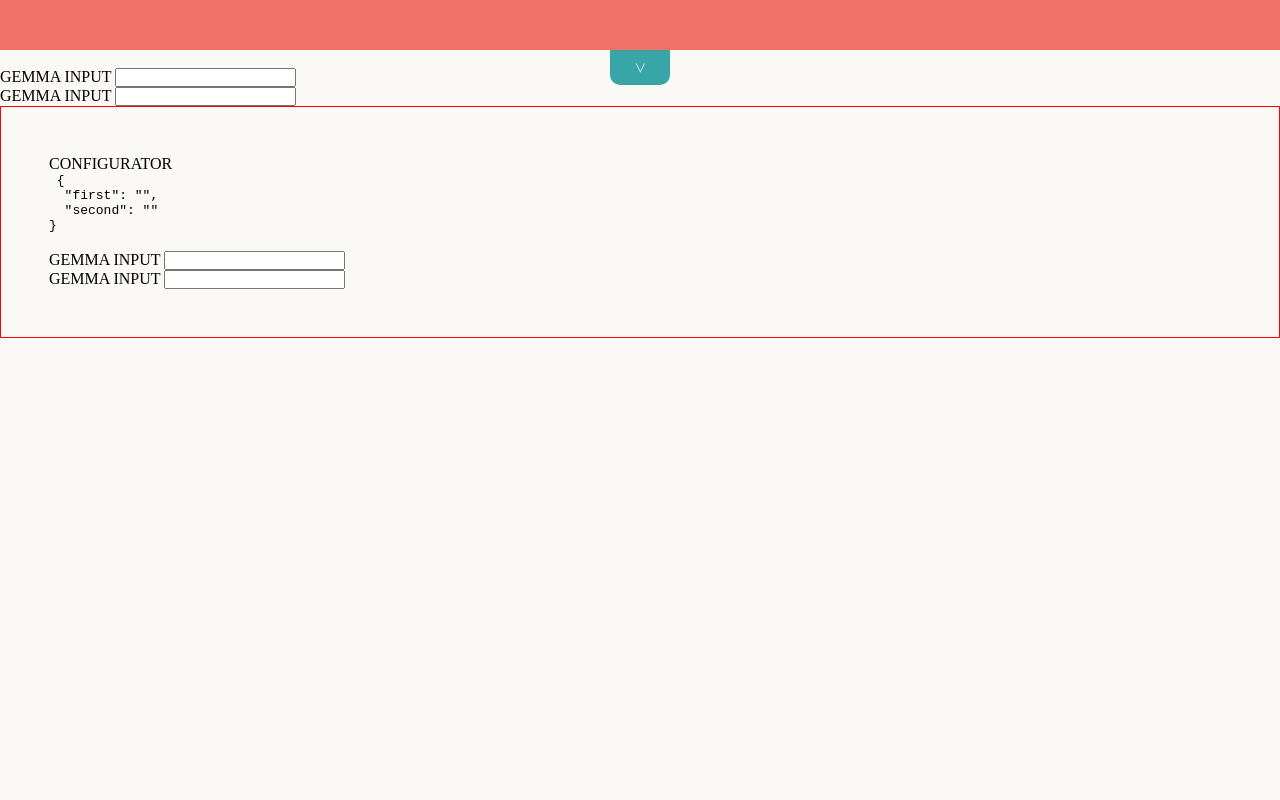
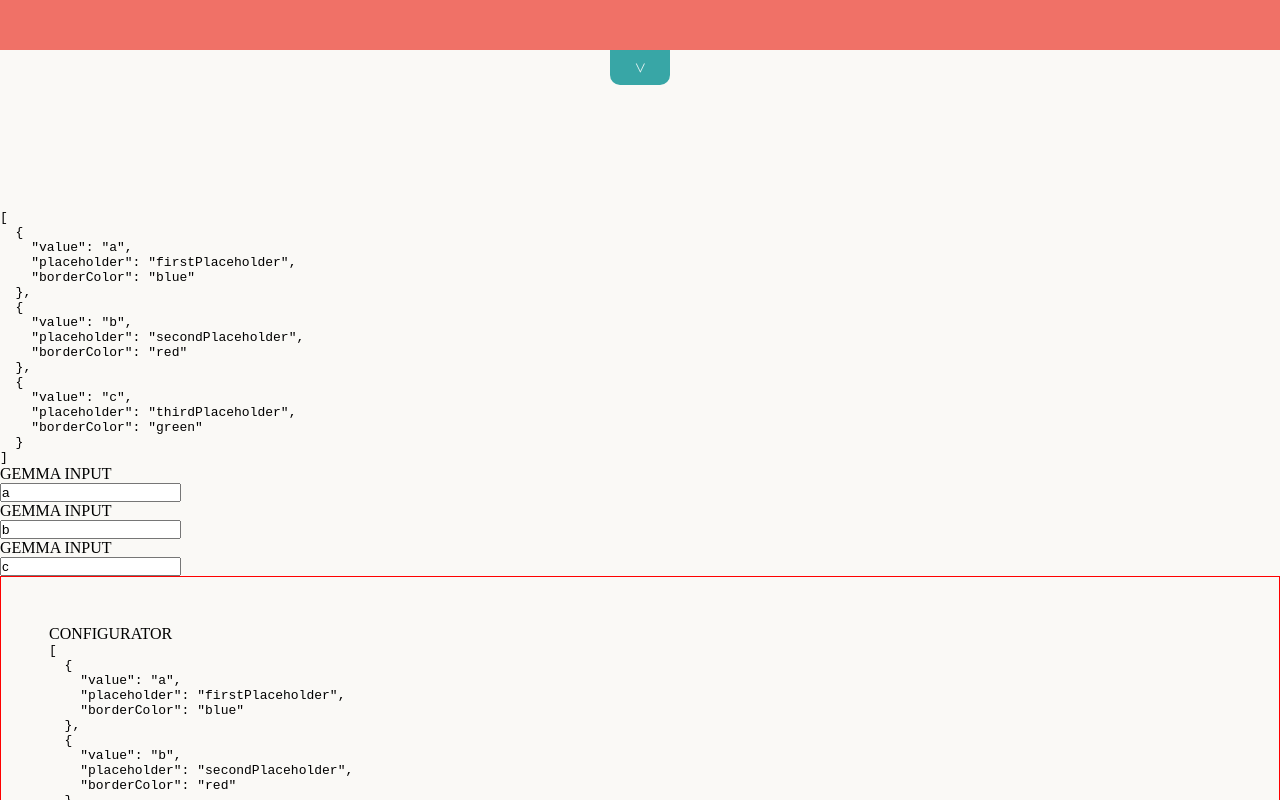
Before and after one commit to Gemmacentr/vueApp, a Vue app: page /data in a window 1280 px wide. Shown: the top 800 px of the page. Built offline with nearby package versions, Linux system fonts and the light colour scheme.

Commit message:
esempio array

```diff
--- a/src/components/Data.vue
+++ b/src/components/Data.vue
@@ -1,24 +1,46 @@
 <script setup lang="ts">
 import { ref } from "vue";
-import Configurator from "../components/Misc/Configurator.vue";
 import GemmaInput from "./UI/GemmaInput.vue";
+import Configurator from "./Misc/Configurator.vue";
 
+const elementsOfData = ref([
+  {
+    value: 'a',
+    placeholder: 'firstPlaceholder',
+    borderColor: 'blue'
+  },
+  {
+    value: 'b',
+    placeholder: 'secondPlaceholder',
+    borderColor: 'red'
+  },
+  {
+    value: 'c',
+    placeholder: 'thirdPlaceholder',
+    borderColor: 'green'
+  }
+])
 
-const model = ref({
-  first: '',
-  second: ''
-})
-
-// Definire un array "elements" che contiene input con il proprio placeholder e colore del bordo dell'input
-// Questo array sarà passato in configurator tramite la props "el"
 </script>
 
 <template>
 
-<br>
-  <GemmaInput v-model="model.first" />
-  <br>
-  <GemmaInput v-model="model.second" />
+  <div class="margin">
+    <pre>{{ elementsOfData
+   }}</pre>
 
-  <Configurator v-model="model" />
+    <div v-for="(_) of elementsOfData">
+      <GemmaInput v-model="_.value"  />
+    </div>
+
+
+    <Configurator v-model="elementsOfData" />
+  </div>
+
 </template>
+
+<style lang="scss">
+.margin {
+  padding-top: 10rem;
+}
+</style>
--- a/src/components/Misc/Configurator.vue
+++ b/src/components/Misc/Configurator.vue
@@ -1,5 +1,5 @@
 <script setup lang="ts">
-import { computed } from "vue";
+import { PropType, computed } from "vue";
 import GemmaInput from "../UI/GemmaInput.vue";
 
 // Itereare el in modo da avere lo stesso numero di input sia su Data che in questo componente
@@ -9,17 +9,15 @@ import GemmaInput from "../UI/GemmaInput.vue";
 
 const props = defineProps({
   modelValue: {
-    default: {
-      first: '',
-      second: ''
-    }
+    type: Array as PropType<Array<any>>,
+    default: () => []
   },
-  el: []
+
 })
 
 const emit = defineEmits(['update:modelValue'])
 
-const model = computed({
+const modelConfigurator = computed({
   get: () => props.modelValue,
   set: (value) => {
     emit('update:modelValue', value)
@@ -33,11 +31,11 @@ const model = computed({
   <div class="configurator">
     CONFIGURATOR
     <br>
-    <pre> {{ model }}</pre>
+    <pre>{{ modelConfigurator }}</pre>
     <br>
-    <GemmaInput v-model="model.first"  />
-    <br>
-    <GemmaInput v-model="model.second" />
+    <GemmaInput v-model="element.value" :placeholder="element.placeholder" :borderColor="element.borderColor"
+      v-for="(element) of modelConfigurator" />
+
   </div>
 
 </template>
--- a/src/components/UI/GemmaInput.vue
+++ b/src/components/UI/GemmaInput.vue
@@ -4,9 +4,13 @@ import Input from "./Input.vue";
 
 const props = defineProps({
   modelValue: {
-    default: 'loldi'
+    default: ''
   },
   placeholder: {
+    type: String,
+    default: ''
+  },
+  borderColor: {
     type: String,
     default: ''
   }
@@ -27,5 +31,7 @@ const model = computed({
 
 <template>
   GEMMA INPUT
-  <input v-model="model" :placeholder="placeholder" />
+  <br>
+  <input v-model="model" :style="{ 'border-color': borderColor }" :placeholder="placeholder" />
+  <br>
 </template>
```
